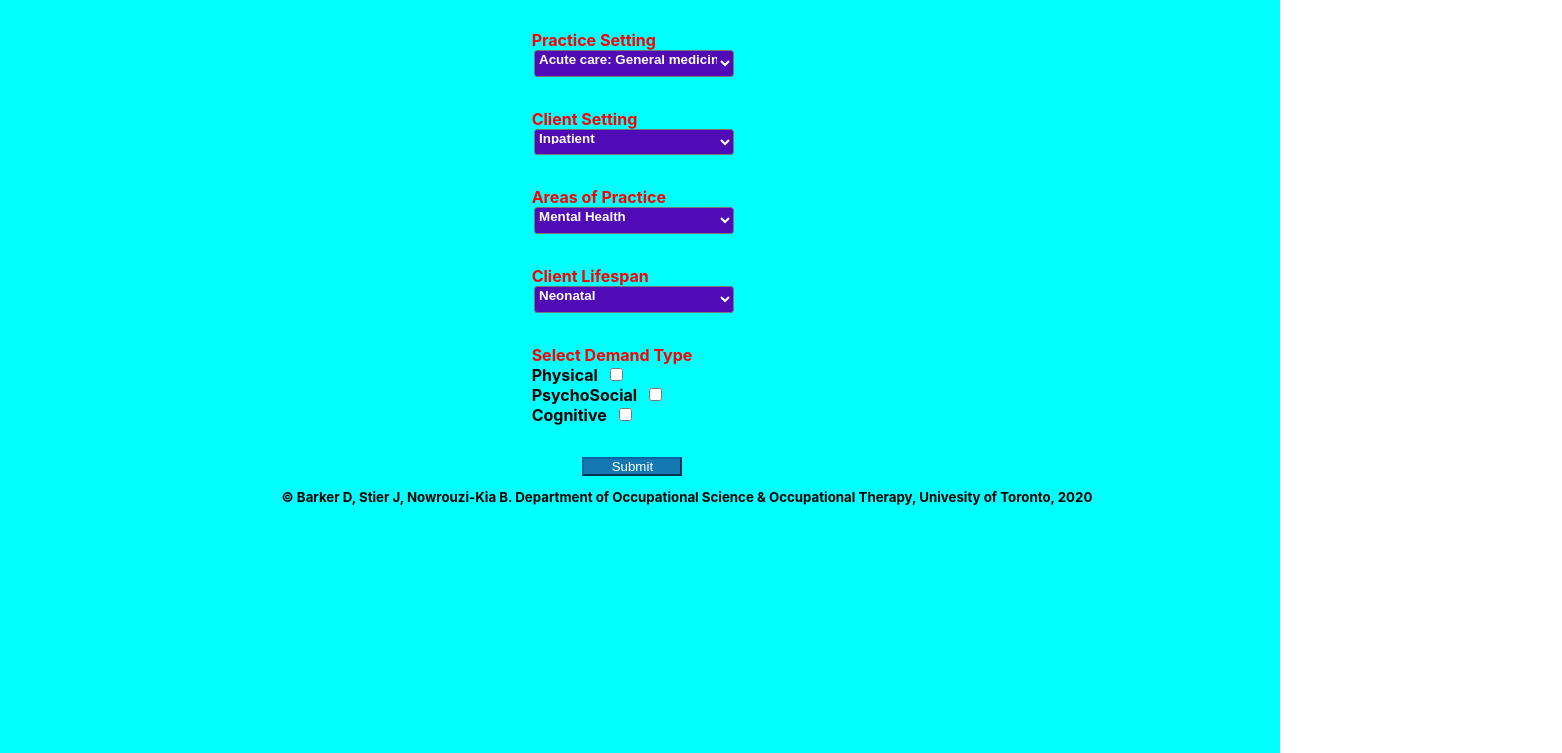
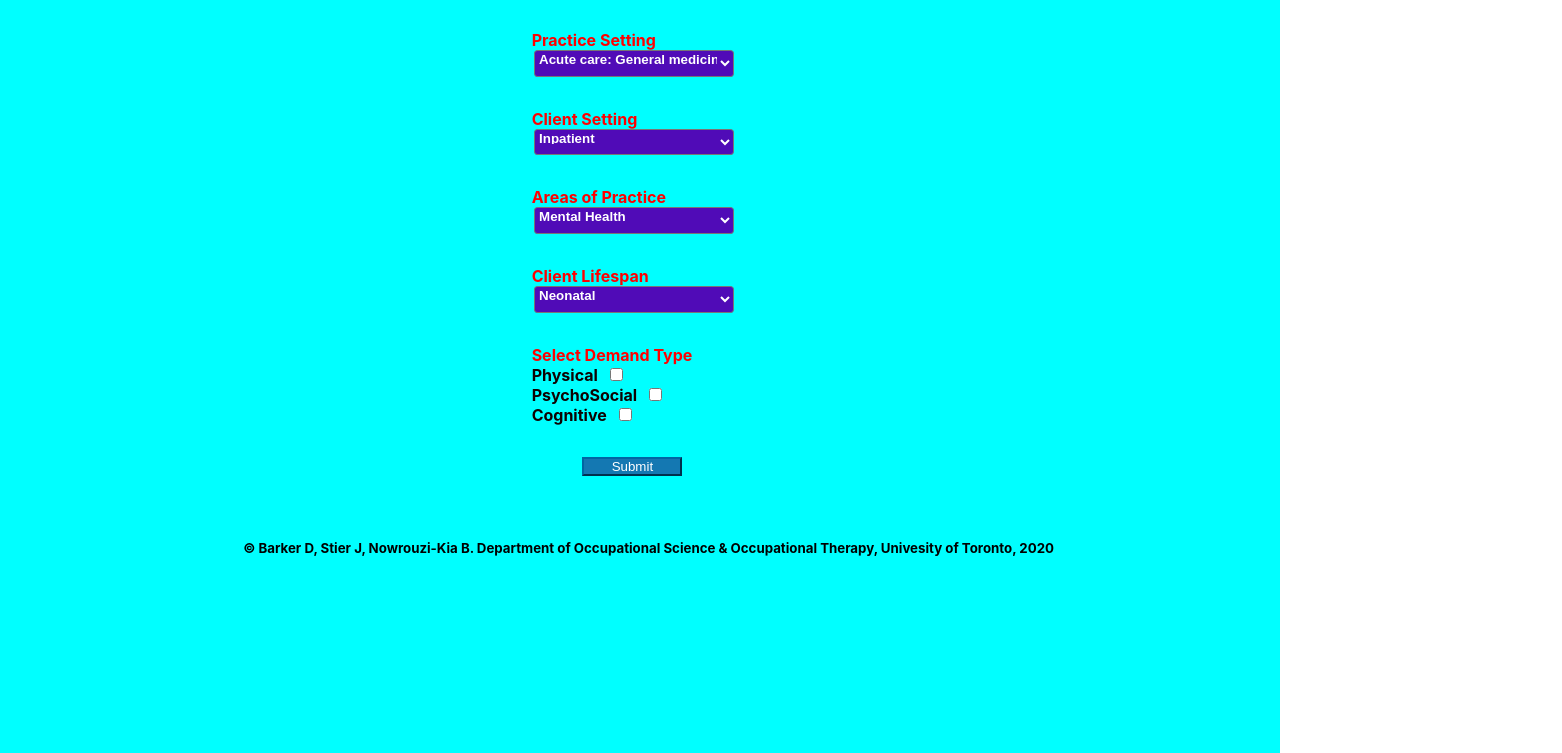
Before and after one commit to vaibhavholani/restore-backend, a React (Create React App) app in the folder client/: page /pdminterface in a window 1280 px wide. Shown: the part 425-1178 px from the top of the page, 1562 px wide, since content can reach past the window. Built offline with nearby package versions, Linux system fonts and the light colour scheme.

Commit message:
make it better

```diff
--- a/client/src/components/projectform.css
+++ b/client/src/components/projectform.css
@@ -142,15 +142,15 @@
         width: 100px;
         font: bold15px arial,sans-serif;
         text-shadow: none;
-      position: absolute;
+      position: relative;
       left: -2.5%;
     }
-    .copyright {
+    /* .copyright {
       position: relative;
       padding-top: 5%;
       left: 22%;
 
-    }
+    } */
     select {
       display: block;
       width: 15em;
@@ -173,3 +173,9 @@
       color: rgb(15, 2, 2);
       align-content: center;
         }
+    .copyright h5 {
+      position: relative;
+      padding-top: 5%;
+      bottom: 10%;
+      left: 19%;
+    }
```
